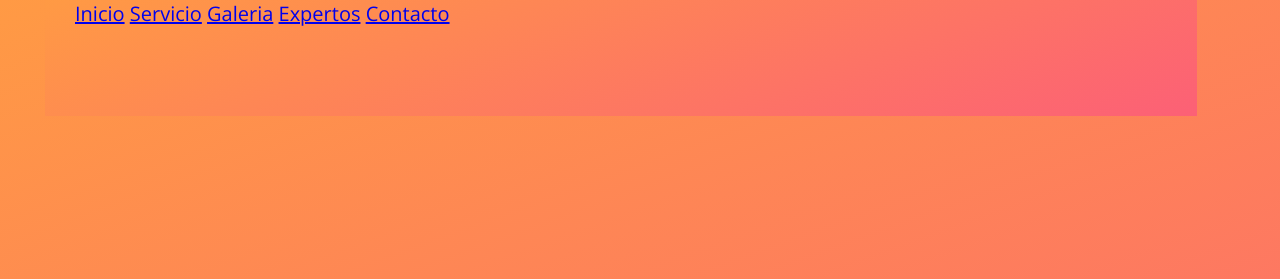
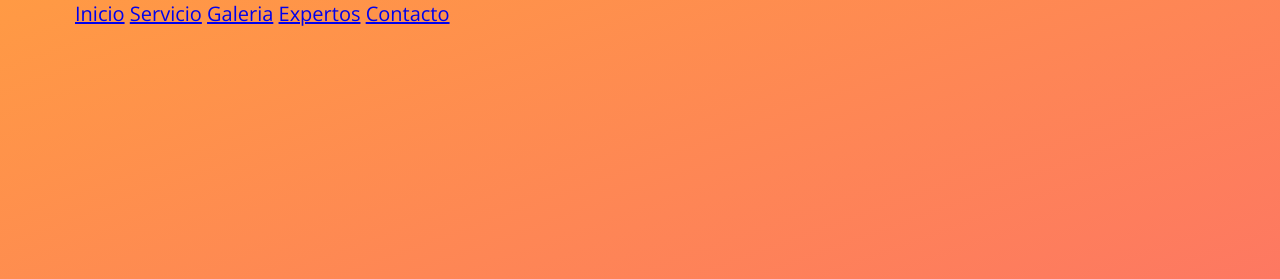
Before and after one commit to ivyz20/ProyectoFinal, a plain HTML site: page index.html in a window 1280 px wide. Shown: the top 279 px of the page. Drawn offline with nearby package versions, Linux system fonts and the light colour scheme.

Commit message:
arreglar nav

```diff
--- a/asses/css/estilos.css
+++ b/asses/css/estilos.css
@@ -50,7 +50,7 @@ header{
   align-items:center;
   justify-content:center;
   text-decoration: none;
-  background-image:linear-gradient(-20deg, #fc6076 0%, #ff9a44 100%);
+  /* background-image:linear-gradient(-20deg, #fc6076 0%, #ff9a44 100%); */
 }
 
  .titulo{
```
